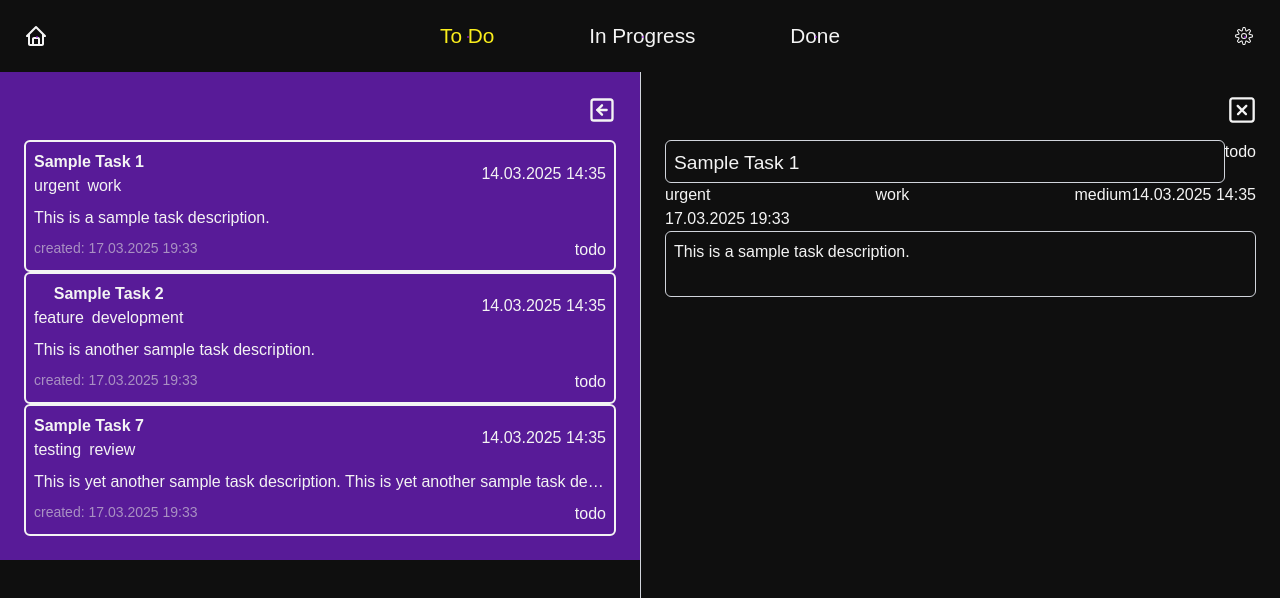
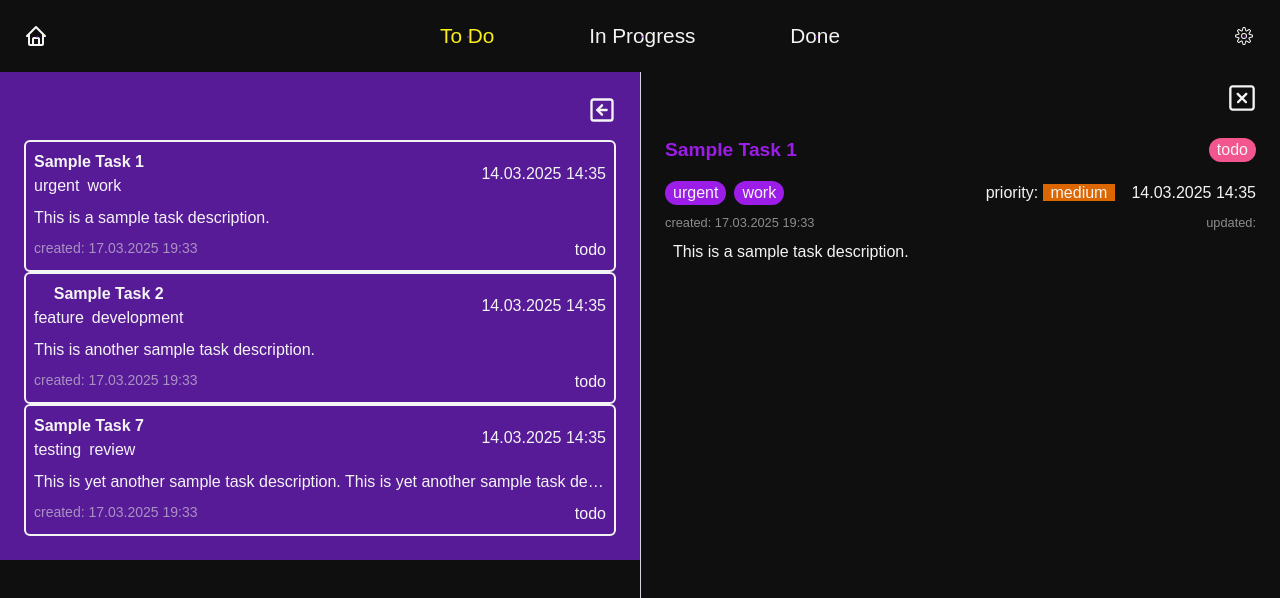
Before and after one commit to Uvoi/task-manager, a Next.js app: page /todo in a window 1280 px wide. Both pictures are taken after a click on the button 639 px from the left and 162 px from the top of the page. Shown: the top 598 px of the page. Built offline with nearby package versions, Linux system fonts and the light colour scheme.

Commit message:
feat(TaskLayout, Chip, styles, TextArea): Improved TaskLayout; added Chip component

```diff
--- a/src/shared/config/global.scss
+++ b/src/shared/config/global.scss
@@ -8,10 +8,15 @@
   --color-text-tertiary: #DFDFDF14;
   --color-bg-primary: #0F0F0F;
   --color-bg-secondary: #1B1B1B;
+  --color-bg-gray: #494949;
   --color-primary: #9c1de7;
   --color-secondary: #581b98;
   --color-tertiary: #f3558e;
   --color-accent: #faee1c;
+  --color-success: #19b726;
+  --color-warning: #dc6600;
+  --color-error: #df082c;
+  --bradius: 15px;
 }
 
 
--- a/src/shared/layouts/TaskLayout/TaskLayout.tsx
+++ b/src/shared/layouts/TaskLayout/TaskLayout.tsx
@@ -1,7 +1,8 @@
 import { Task } from "@/entities/Task/model/types";
 import { Button } from "@/shared/ui/Button/Button";
+import { Chip } from "@/shared/ui/Chip/Chip";
 import { TextArea } from "@/shared/ui/TextArea/TextArea";
-import { useState } from "react";
+import { useState, useEffect, useRef } from "react";
 import { CgCloseR } from "react-icons/cg";
 
 interface TaskLayoutProps
@@ -14,7 +15,17 @@ interface TaskLayoutProps
 export const TaskLayout = ({task, onClose}:TaskLayoutProps) =>
 {
     const [title, setTitle] = useState(task?.title)
+    const [editTitle, setEditTitle] = useState(false)
     const [description, setDescription] = useState(task?.description)
+    const textareaRef = useRef<HTMLTextAreaElement>(null);
+
+    useEffect(() => {
+        if (editTitle && textareaRef.current) {
+            const textarea = textareaRef.current;
+            textarea.focus();
+            textarea.setSelectionRange(textarea.value.length, textarea.value.length);
+        }
+    }, [editTitle]);
     const handleEditTitle = (e: React.ChangeEvent<HTMLTextAreaElement>) =>
     {
         setTitle(e.target.value)
@@ -23,40 +34,74 @@ export const TaskLayout = ({task, onClose}:TaskLayoutProps) =>
     {
         setDescription(e.target.value)
     }
+    const getTaskPriorityColor = () =>
+    {
+        switch(task?.priority)
+        {
+            case "low":
+                return "success"
+            case "medium":
+                return "warning"
+            case "high":
+                return "error"
+            default:
+                return "tertiary"
+        }
+    }
     return(
         <div
-            className="w-full flex flex-col p-6"
+            className="w-full flex flex-col p-6 pt-3 h-full"
         >
             <Button variant="tertiary" className="self-end !p-0 mb-4" onClick={onClose}><CgCloseR size={28}/></Button>
-            <div>
+            <div className="flex flex-col gap-2">
                 <div
-                    className="flex"
+                    className="flex items-center relative"
                 >
-                    <TextArea value={title} onChange={handleEditTitle}
-                        className="w-full text-[1.2rem] h-[2.7rem]"
-                    />
-                    <span>{task?.status}</span>
+                    <p className="text-primary font-[700] w-full text-[1.2rem] cursor-pointer whitespace-nowrap overflow-hidden text-ellipsis py-2" onClick={()=>setEditTitle(true)}>
+                        {title}
+                    </p>
+                    {editTitle && (
+                        <TextArea
+                            ref={textareaRef}
+                            value={title}
+                            onChange={handleEditTitle}
+                            className="absolute top-0 left-0 w-full text-[1.2rem] z-10 bg-bg-primary text-primary"
+                            onBlur={()=>setEditTitle(false)}
+                            onKeyDown={(e) => {
+                                if (e.key === 'Enter' && !e.shiftKey) {
+                                    e.preventDefault();
+                                    setEditTitle(false);
+                                } else if (e.key === 'Escape') {
+                                    e.preventDefault();
+                                    setEditTitle(false);
+                                }
+                            }}
+                        />
+                    )}
+                    <Chip value={task?.status} variant="filled" color="tertiary"/>
                 </div>
                 <div
                     className="flex justify-between"
                 >
-                    {task?.tags?.map((tag) => <span key={tag}>{tag}</span>)}
+                    <div className="flex gap-2 overflow-x-scroll">
+                        {task?.tags?.map((tag) => <Chip key={tag} value={tag}/>)}
+                    </div>
                     <div
-                        className="flex"
+                        className="flex gap-4"
                     >
-                        <span>{task?.priority}</span>
+                        <span>priority: <Chip rounded={false} value={task?.priority} color={getTaskPriorityColor()} /></span>
                         <span>{task?.dueDate}</span>
                     </div>
                 </div>
                 <div
-                    className="flex"
+                    className="flex text-[0.8rem] text-text-secondary justify-between"
                 >
-                    <span>{task?.creationDate}</span>
-                    <span>{task?.updatedDate}</span>
+                    <span>created: {task?.creationDate}</span>
+                    <span>updated: {task?.updatedDate}</span>
                 </div>
             </div>
-            <div>
-                <TextArea value={description} onChange={handleEditDescription}
+            <div className="h-full">
+                <TextArea value={description} onChange={handleEditDescription} variant="clear"
                     className="w-full h-full"
                 />
             </div>
--- /dev/null
+++ b/src/shared/ui/Chip/Chip.tsx
@@ -0,0 +1,44 @@
+interface ChipProps
+{
+    value?: string;
+    color?: 'primary' | 'secondary' | 'tertiary' | 'error' | 'warning' | 'success' | 'accent';
+    variant?: 'filled' | 'outlined' | 'clear';
+    startIcon?: React.ReactNode;
+    endIcon?: React.ReactNode;
+    className?: string;
+    rounded?: boolean;
+}
+
+const COLORS = {
+    primary: 'bg-primary',
+    secondary: 'bg-secondary',
+    tertiary: 'bg-tertiary',
+    error: 'bg-error',
+    warning: 'bg-warning',
+    success: 'bg-success',
+    accent: 'bg-accent text-bg-primary',
+}
+
+const BORDERS =
+{
+    primary: 'border-primary',
+    secondary: 'border-secondary',
+    tertiary: 'border-tertiary',
+    error: 'border-error',
+    warning: 'border-warning',
+    success: 'border-success',
+    accent: 'border-accent',
+}
+
+const VARIANTS = {
+    filled: '',
+    outlined: `bg-transparent border`,
+    clear: 'bg-transparent',
+}
+
+export const Chip = ({value, color='primary', variant='filled', rounded=true, startIcon, endIcon, className}:ChipProps) =>
+{
+    return(
+        <span className={`${rounded && "rounded-xl"} px-2 ${VARIANTS[variant]} ${variant === 'outlined' ? BORDERS[color] : ''} ${variant === 'filled' ? COLORS[color] : ''} ${className}`}>{value}</span>
+    )
+}
--- a/src/shared/ui/TextArea/TextArea.tsx
+++ b/src/shared/ui/TextArea/TextArea.tsx
@@ -1,14 +1,20 @@
-import { TextareaHTMLAttributes } from 'react';
+import { TextareaHTMLAttributes, forwardRef } from 'react';
 
 interface TextAreaProps extends TextareaHTMLAttributes<HTMLTextAreaElement> {
   className?: string;
+  variant?: "clear"
 }
 
-export const TextArea = ({ className = '', ...props }: TextAreaProps) => {
-  return (
-    <textarea
-      className={`resize-none border border-gray-300 rounded-md p-2 focus:outline-none focus:ring-2 focus:ring-blue-500 ${className}`}
-      {...props}
-    />
-  );
-};
+export const TextArea = forwardRef<HTMLTextAreaElement, TextAreaProps>(
+  ({ className = '', variant, ...props }, ref) => {
+    return (
+      <textarea
+        ref={ref}
+        className={`resize-none p-2 focus:outline-none ${variant === "clear" ? "" : "border rounded-md focus:ring-1"} ${className}`}
+        {...props}
+      />
+    );
+  }
+);
+
+TextArea.displayName = 'TextArea';
```
